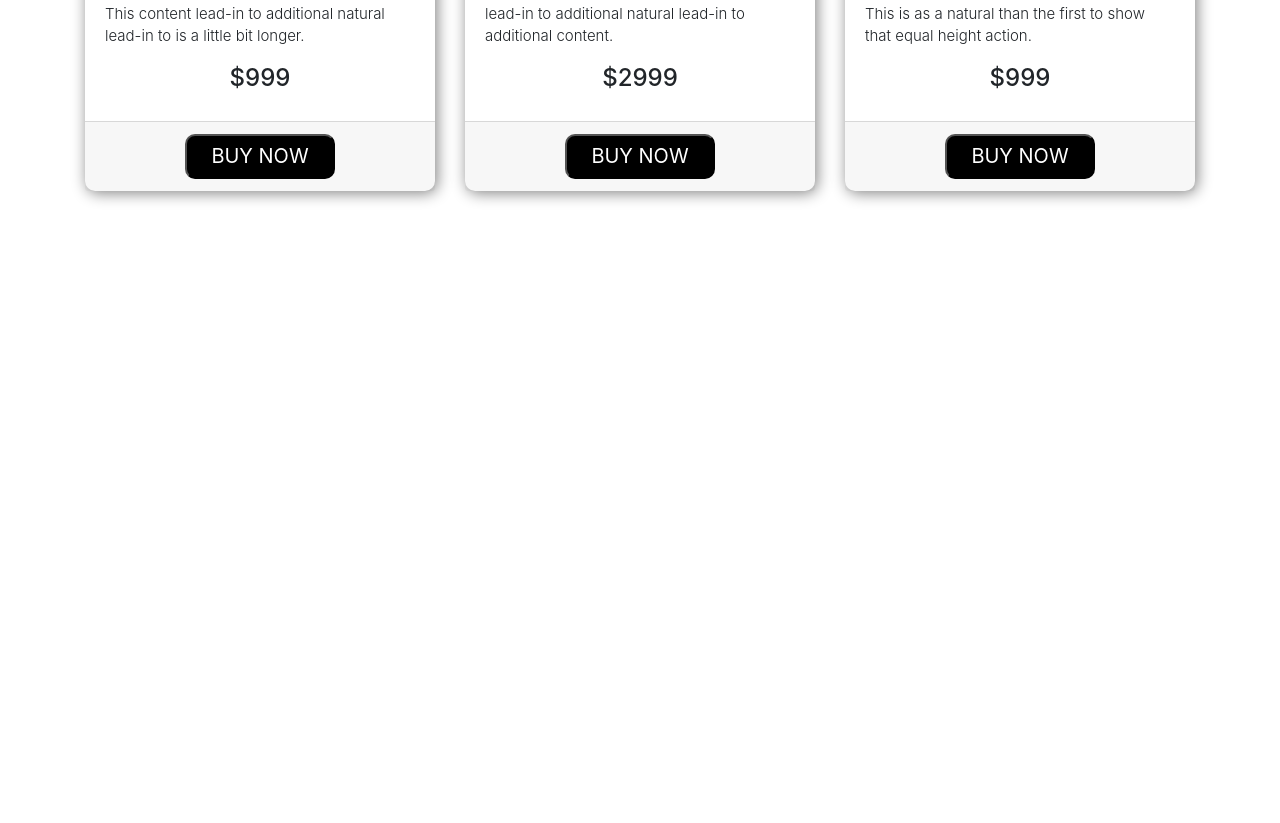
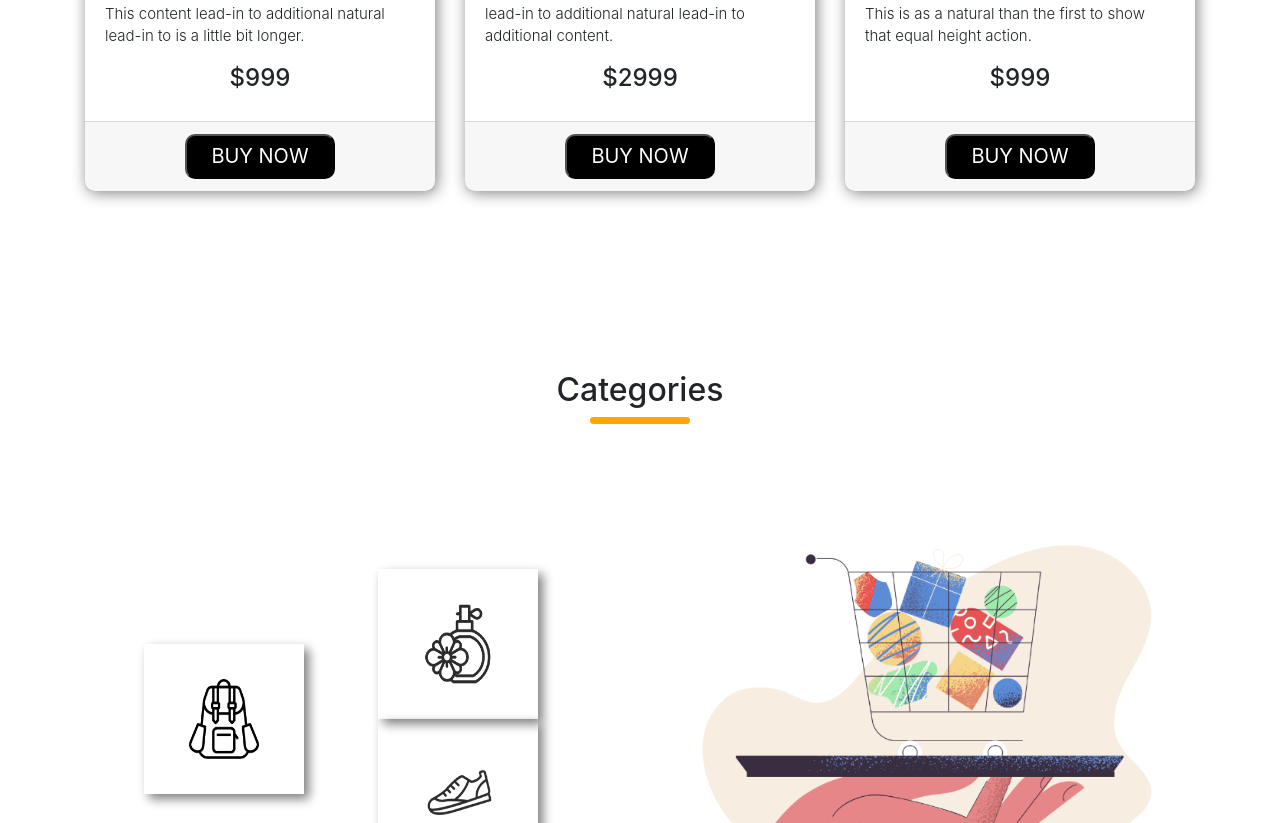
Before and after one commit to ArifulHaqueShahed/hot-gadget, a plain HTML site: page index.html in a window 1280 px wide. Shown: the part 1977-2800 px from the top of the page. Before the commit the page ends 2268 px from the top, so only its background shows below. Drawn offline with nearby package versions, Linux system fonts and the light colour scheme.

Commit message:
added body body

```diff
--- a/index.html
+++ b/index.html
@@ -10,7 +10,7 @@
 </head>
 <body>
     <div class="container position fixed-top">
-        <nav class="navbar  navbar-expand-lg navbar-light bg-white">
+        <nav class="navbar  navbar-expand-lg navbar-light bg-danger">
             <button class="navbar-toggler" type="button" data-toggle="collapse" data-target="#navbarTogglerDemo03" aria-controls="navbarTogglerDemo03" aria-expanded="false" aria-label="Toggle navigation">
               <span class="navbar-toggler-icon"></span>
             </button>
@@ -25,7 +25,17 @@
               <form class="form-inline my-2 my-lg-0">
 
                 <a class="nav-link" href="#">Home <span class="sr-only">(current)</span></a>
-                <a class="nav-link" href="#product">Product <span class="sr-only">(current)</span></a>
+                <a class="nav-link" href="#product"><div class="dropdown ">
+                    <button class="btn btn-secondary dropdown-toggle bg-danger" type="button" id="dropdownMenu2" data-toggle="dropdown" aria-haspopup="true" aria-expanded="false">
+                      Product
+                    </button>
+                    <div class="dropdown-menu" aria-labelledby="dropdownMenu2">
+                      <button class="dropdown-item" type="button">Smartphone</button>
+                      <button class="dropdown-item" type="button">Laptop</button>
+                      <button class="dropdown-item" type="button">Categories</button>
+                    </div>
+                  </div>
+                    <span class="sr-only">(current)</span></a>
                 <a class="nav-link" href="#about us">About us <span class="sr-only">(current)</span></a>
                 <a class="nav-link" href="#contact us">Contact us <span class="sr-only">(current)</span></a>
               </form>
@@ -54,7 +64,7 @@
           </div>
     </div>
 
-    <div class="container product">
+    <div class="container" id="product">
         <h3>Smartphone</h3>
         <h5 class="text-design">See All</h5>
         <div class="card-deck">
@@ -97,7 +107,7 @@
           </div>
     </div>
 
-    <div class="container product">
+    <div class="container" id="product">
         <h3>Laptop</h3>
         <h5 class="text-design">See All</h5>
         <div class="card-deck">
@@ -137,9 +147,33 @@
           </div>
     </div>
 
-    <div class="contaiter footer">
+    <div class="container footer" id="categories">
+        <h2>Categories</h2>
+        <div class="line-design d-flex justify-content-center"></div>
 
-    </div>
+        <div id="carouselExampleSlidesOnly" class="carousel slide" data-ride="carousel">
+            <div class="carousel-inner">
+              <div class="carousel-item active">
+                <div class="container">
+                    <div class="row">
+                        <div class="col-md-3 d-flex align-items-center justify-content-center">
+                            <div class="resize-box d-flex align-items-center justify-content-center"><img src="images/Categories/bag.png" alt=""></div>
+                        </div>
+                        <div class="col-md-3 d-flex align-items-center">
+                           <div>
+                            <div class="resize-box2 d-flex align-items-center justify-content-center"><img src="images/Categories/perfume.png" alt=""></div>
+                            <div class="resize-box3 d-flex align-items-center justify-content-center"><img src="images/Categories/shoe.png" alt=""></div>
+                           </div>
+                        </div>
+                        <div class="col-sm-6 image-resize  d-flex justify-content-center">
+                            <img src="images/Categories/pale-order.png" alt="">
+                        </div>
+                    </div>
+                </div>
+              </div>
+            </div>
+        </div>
+   </div>
 
     <script src="https://code.jquery.com/jquery-3.5.1.slim.min.js" integrity="sha384-DfXdz2htPH0lsSSs5nCTpuj/zy4C+OGpamoFVy38MVBnE+IbbVYUew+OrCXaRkfj" crossorigin="anonymous"></script>
     <script src="https://cdn.jsdelivr.net/npm/popper.js@1.16.0/dist/umd/popper.min.js" integrity="sha384-Q6E9RHvbIyZFJoft+2mJbHaEWldlvI9IOYy5n3zV9zzTtmI3UksdQRVvoxMfooAo" crossorigin="anonymous"></script>
--- a/style.css
+++ b/style.css
@@ -3,13 +3,13 @@
 
 }
 .navbar{
-
+    box-shadow: 5px 5px 10px rgb(136, 79, 79);
 }
 .row{
     padding-top: 70px;
 }
 .navbar-brand img{
-    height: 50px;
+    height: 40px;
 }
 .position{
     padding-top: 0px;
@@ -41,3 +41,60 @@
     box-shadow: 2px 2px 15px gray;
     padding-top: 30px;
 }
+.footer{
+    margin-top: 180px;
+}
+.container h2{
+    text-align: center;
+}
+.line-design{
+    height: 7px;
+    width: 100px;
+    background-color: orange;
+    border-radius: 5px;
+    margin: 0 auto;
+
+}
+.nav-link{
+    color: black;
+}
+.pale-order-size{
+    height: 400px;
+    width: 600px;
+}
+.image-resize img{
+    width: 600px ;
+}
+.resize-box{
+    height: 150px;
+    width: 160px;
+    box-shadow: 5px 5px 10px gray;
+}
+.resize-box img{
+    height: 80px;
+    width: 70px;
+
+
+}
+.resize-box2{
+    height: 150px;
+    width: 160px;
+    box-shadow: 5px 5px 10px gray;
+}
+.resize-box2 img{
+    height: 80px;
+    width: 70px;
+}
+.resize-box3{
+    height: 150px;
+    width: 160px;
+    box-shadow: 5px 5px 10px gray;
+}
+.resize-box3 img{
+    height: 80px;
+    width: 70px;
+}
+.dropdown-toggle{
+    border: none;
+    color: black;
+}
```
